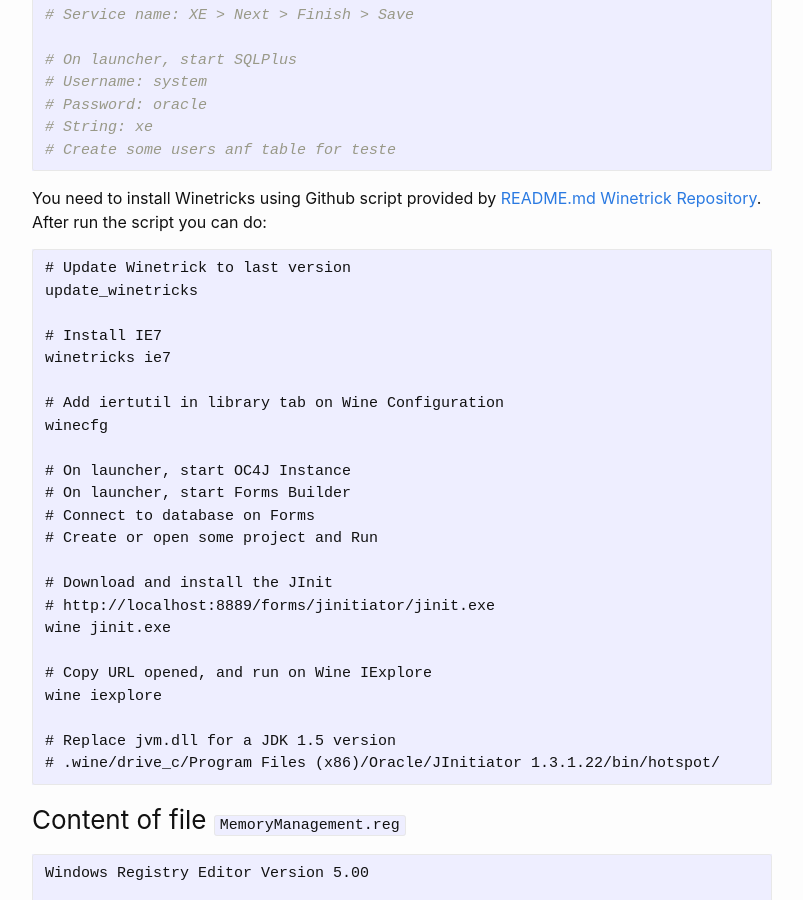
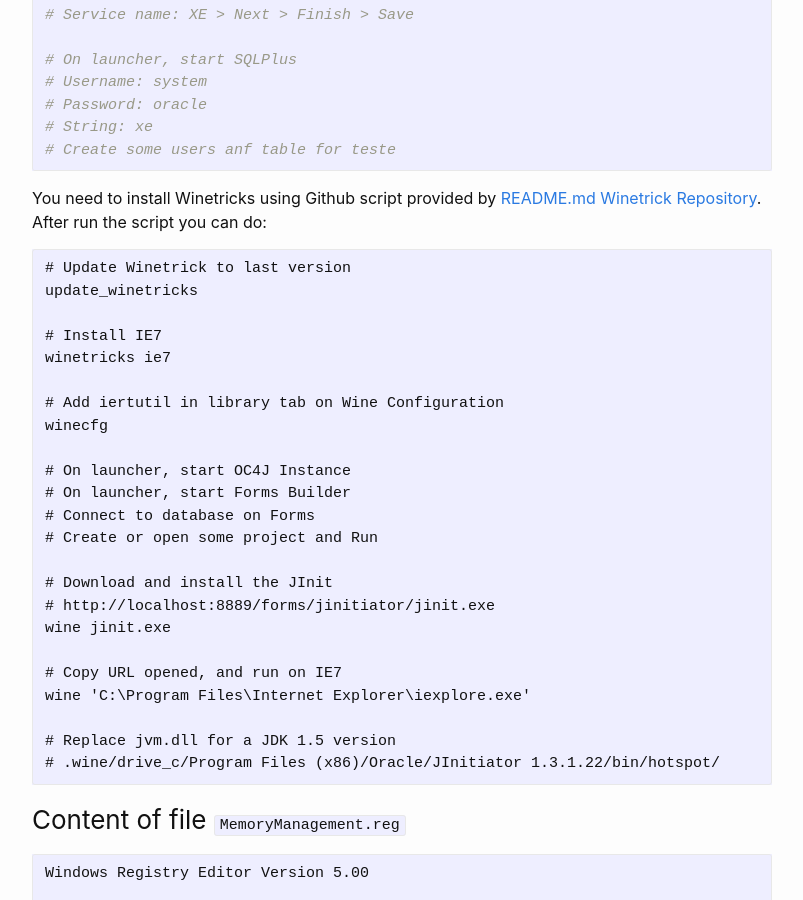
Before and after one commit to ailtonbsj/ailtonbsj.github.io, a Jekyll site: the page built from _posts/2025-04-20-installing-oracle-forms-10g-on-linux.md, in a window 1280 px wide and 900 px high, scrolled down 1563 px. Shown: the whole window, without its empty margins (238-1041 px from the left). Built offline with Jekyll 4.4.1, drawn with Linux system fonts in a browser that asks for light colours; comment, search, counter and statistics services are not loaded; some of the changed text lies outside the part shown.

Commit message:
Update 2025-04-20-installing-oracle-forms-10g-on-linux.md

```diff
--- a/_posts/2025-04-20-installing-oracle-forms-10g-on-linux.md
+++ b/_posts/2025-04-20-installing-oracle-forms-10g-on-linux.md
@@ -93,8 +93,8 @@ winecfg
 # http://localhost:8889/forms/jinitiator/jinit.exe
 wine jinit.exe
 
-# Copy URL opened, and run on Wine IExplore
-wine iexplore
+# Copy URL opened, and run on IE7
+wine 'C:\Program Files\Internet Explorer\iexplore.exe'
 
 # Replace jvm.dll for a JDK 1.5 version
 # .wine/drive_c/Program Files (x86)/Oracle/JInitiator 1.3.1.22/bin/hotspot/
```
Also changed, not shown: other parts of _posts/2025-04-20-installing-oracle-forms-10g-on-linux.md (+3 -2 lines).
